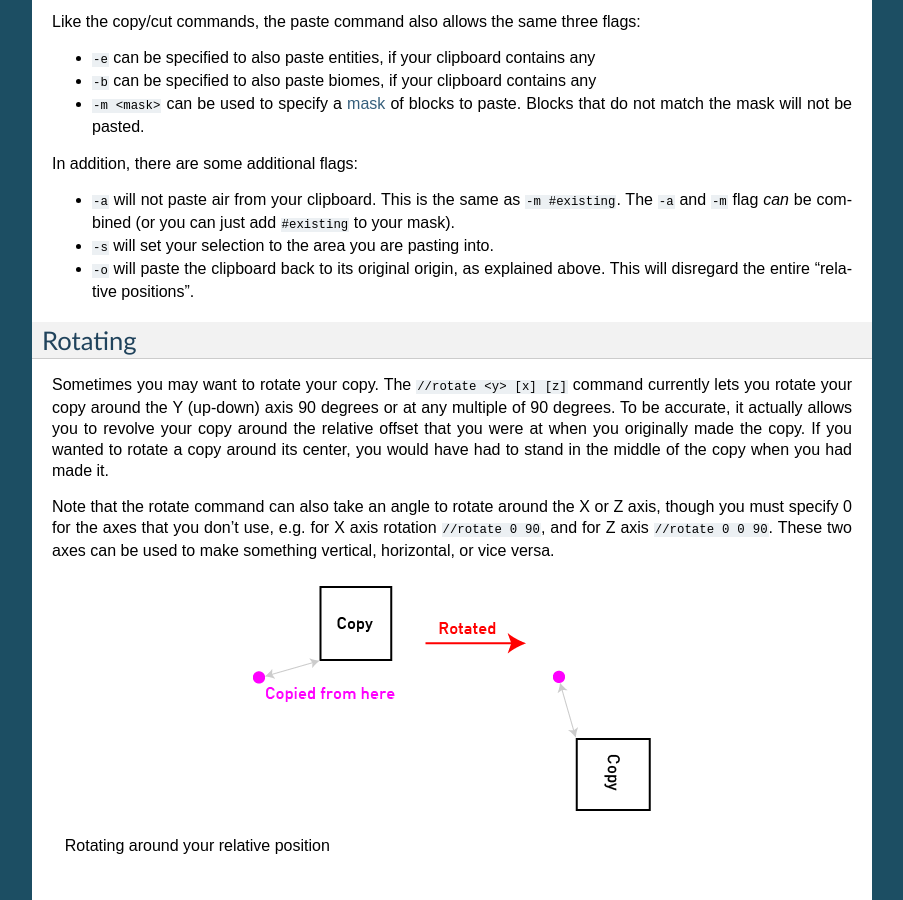
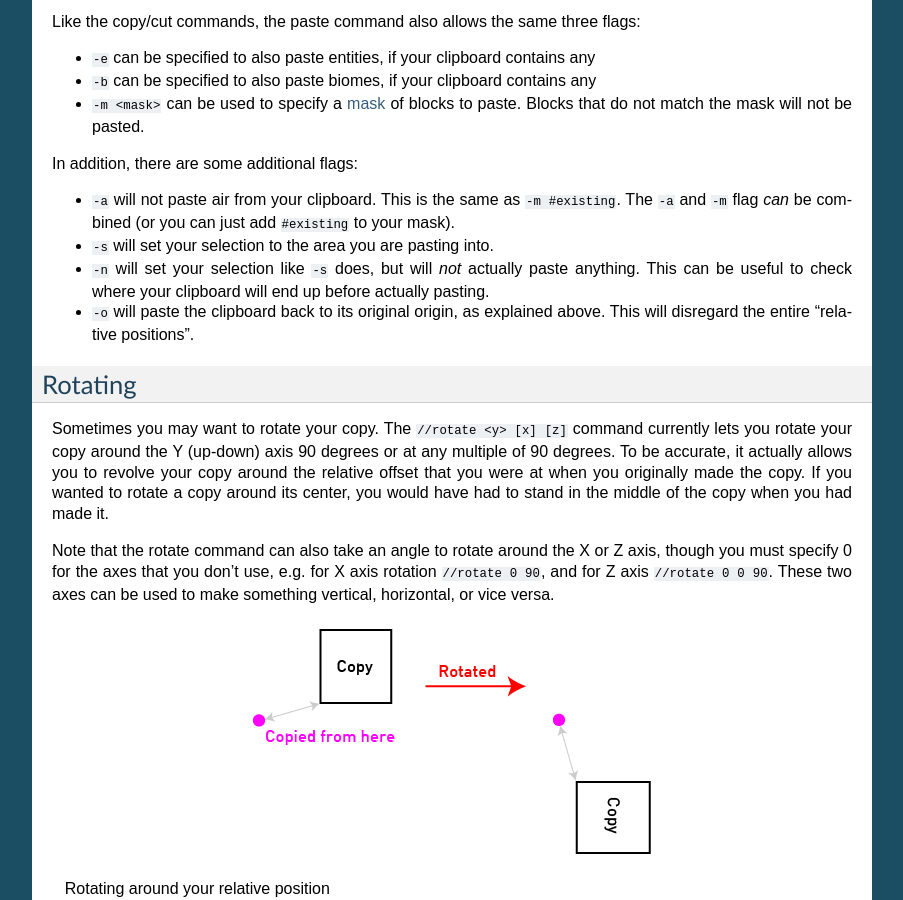
Before and after one commit to EngineHub/WorldEditDocs, a Sphinx documentation site: the page built from source/usage/clipboard.rst, in a window 1280 px wide and 900 px high, scrolled down 1371 px. Shown: the whole window, without its empty margins (198-1101 px from the left). Built offline with Sphinx 7.4.7, drawn with Linux system fonts in a browser that asks for light colours.

Commit message:
Add -n to paste flags in usage.

```diff
--- a/source/usage/clipboard.rst
+++ b/source/usage/clipboard.rst
@@ -45,6 +45,7 @@ In addition, there are some additional flags:
 
 * ``-a`` will not paste air from your clipboard. This is the same as ``-m #existing``. The ``-a`` and ``-m`` flag *can* be combined (or you can just add ``#existing`` to your mask).
 * ``-s`` will set your selection to the area you are pasting into.
+* ``-n`` will set your selection like ``-s`` does, but will *not* actually paste anything. This can be useful to check where your clipboard will end up before actually pasting.
 * ``-o`` will paste the clipboard back to its original origin, as explained above. This will disregard the entire "relative positions".
 
 Rotating
```
